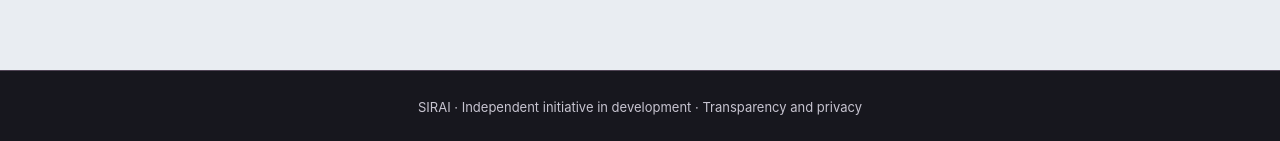
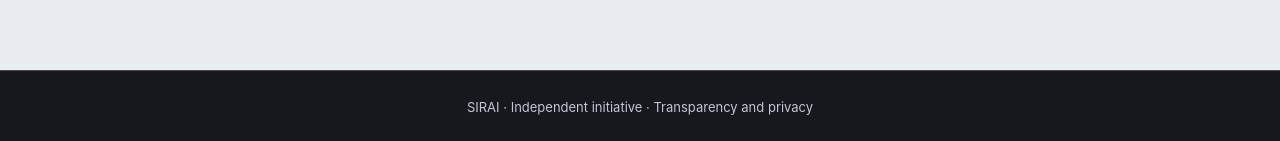
Before and after one commit to itshams7/sirai-website, a plain HTML site: page footage-credits.html in a window 1280 px wide. Shown: the part 2077-2218 px from the top of the page. Drawn offline with Linux system fonts and the light colour scheme.

Commit message:
Remove outdated development status from public pages

```diff
--- a/footage-credits.html
+++ b/footage-credits.html
@@ -64,6 +64,6 @@ body{background:#f7f7f3;color:#182d32;font-family:Inter,system-ui,"Segoe UI",Ari
 <p>The interface uses <a href="https://fonts.google.com/specimen/Inter" target="_blank" rel="noopener noreferrer">Inter</a> and <a href="https://fonts.google.com/specimen/Instrument+Serif" target="_blank" rel="noopener noreferrer">Instrument Serif</a> through Google Fonts, plus local SVG interface graphics. The fonts are loaded from Google's service when a compatible connection is available. For details, refer to each font's current licence on Google Fonts.</p></article></section>
 <div class="credits-note">For the homepage presentation, videos are muted, shown in an approximately 0.92× playback-rate sequence, cropped to fill the hero, and crossfaded. SIRAI is not affiliated with or endorsed by the original creators, journalists or aid organizations. Video is omitted when reduced-motion or low-data preferences apply.</div>
 </main>
-<footer class="credits-footer">SIRAI · Independent initiative in development · <a href="transparency.html">Transparency and privacy</a></footer>
+<footer class="credits-footer">SIRAI · Independent initiative · <a href="transparency.html">Transparency and privacy</a></footer>
 </body>
 </html>
```
